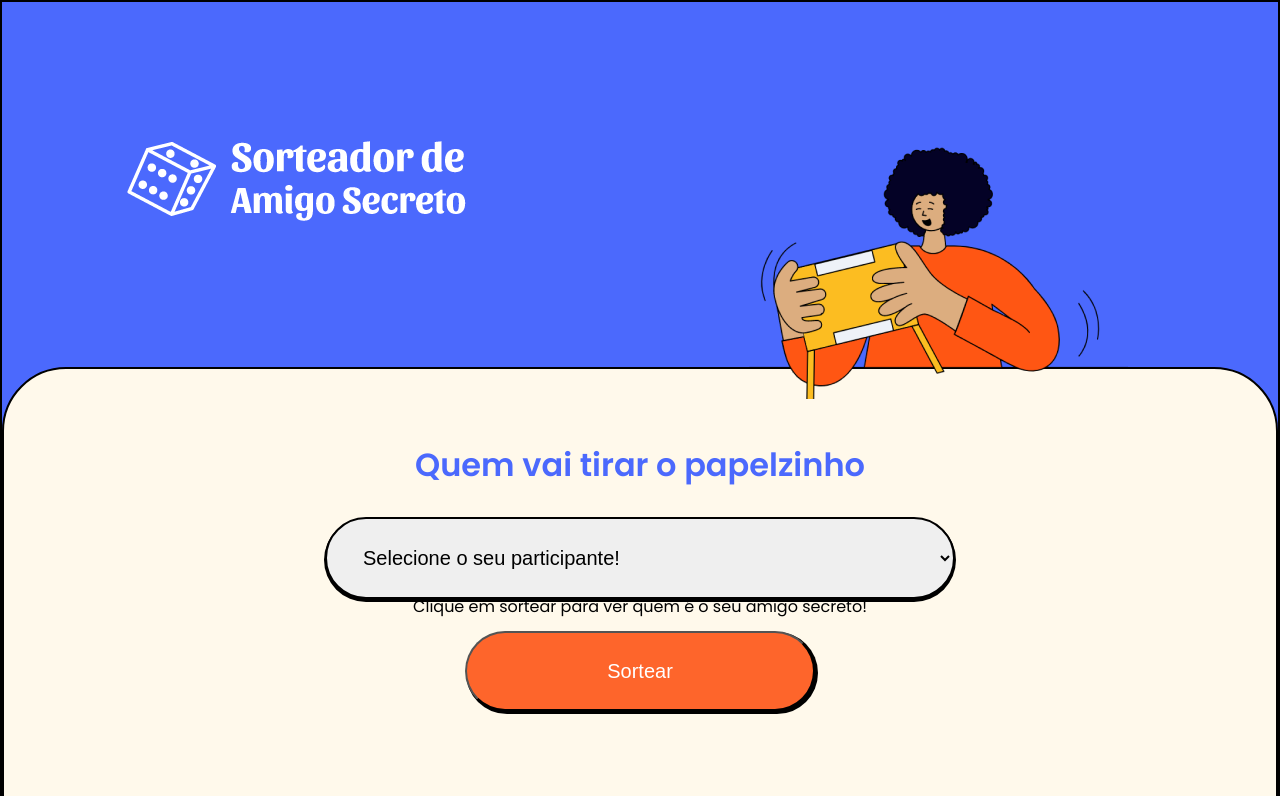
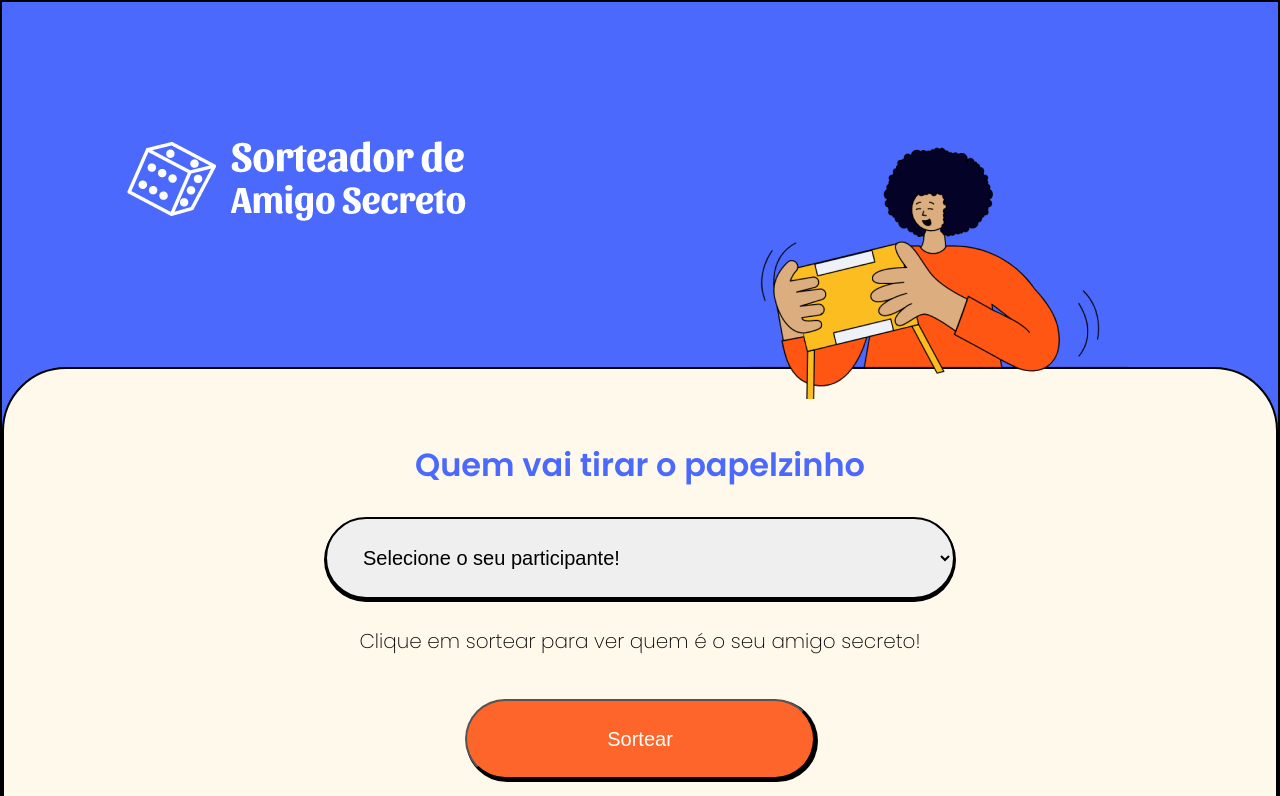
Before and after one commit to Felipe-AR/react-typescript-using-jest, a React (Create React App) app: page /sorteio in a window 1280 px wide. Shown: the top 796 px of the page. Built offline with nearby package versions, Linux system fonts and the light colour scheme.

Commit message:
Estilização do componente de mensagem informacional

```diff
--- a/src/pages/Sortition/index.tsx
+++ b/src/pages/Sortition/index.tsx
@@ -3,7 +3,7 @@ import Card from "../../components/Card";
 import { useListaDeParticipantes } from "../../state/hook/useListaDeParticipantes";
 import { useResultadoSorteio } from "../../state/hook/useResultadoSorteio";
 import Footer from "./Footer";
-import { Button, Select, WarningMessage } from "./styles";
+import { Button, InformationMessage, Select, WarningMessage } from "./styles";
 
 const Sortition = () => {
   const [participanteAtual, setParticipanteAtual] = useState<string>("");
@@ -36,7 +36,7 @@ const Sortition = () => {
               <option key={participante}>{participante}</option>
             ))}
           </Select>
-          <p>Clique em sortear para ver quem é o seu amigo secreto!</p>
+          <InformationMessage>Clique em sortear para ver quem é o seu amigo secreto!</InformationMessage>
           <Button>Sortear</Button>
         </form>
         {amigoSecreto && <WarningMessage role="alert">{amigoSecreto}</WarningMessage>}
--- a/src/pages/Sortition/styles.ts
+++ b/src/pages/Sortition/styles.ts
@@ -46,6 +46,12 @@ export const Select = styled('select')`
   }
 `
 
+export const InformationMessage = styled('p')`
+  font-size: 20px;
+  font-weight: 200;
+  margin: 32px 0;
+`
+
 export const WarningMessage = styled('p')`
   color: ${colors.bg.secondary.coral};
   font-size: 25px;
```
